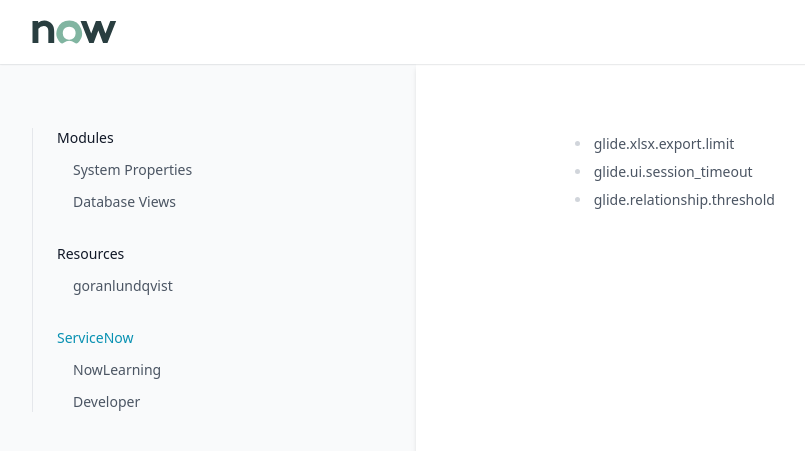
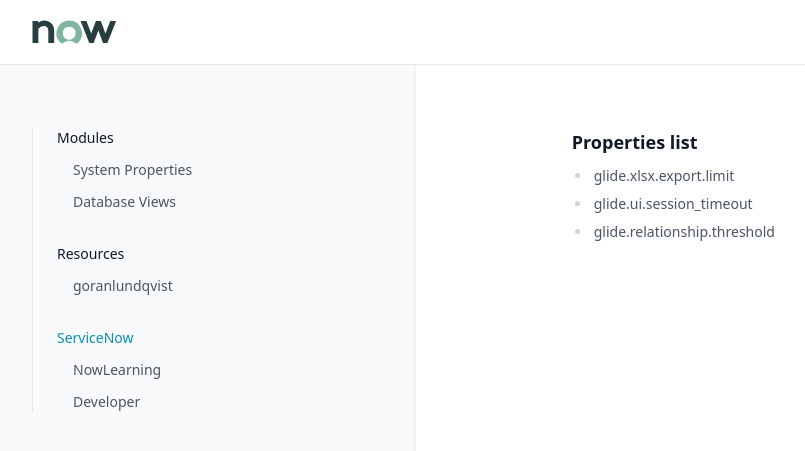
Before and after one commit to greglejeune/ebook, a Jekyll site: the page built from _servicenow/2021-10-01-sysproperties.md, in a window 1280 px wide. Shown: the top 451 px of the page, without its empty margins (0-805 px from the left). Built offline with Jekyll 4.4.1, drawn with Linux system fonts in a browser that asks for light colours.

Commit message:
Update 2021-10-01-sysproperties.md

```diff
--- a/_servicenow/2021-10-01-sysproperties.md
+++ b/_servicenow/2021-10-01-sysproperties.md
@@ -4,6 +4,8 @@ category: "module"
 title: "System Properties"
 ---
 
+<h3>Properties list</h3>
+
 <ul>
   <li>glide.xlsx.export.limit</li>
   <li>glide.ui.session_timeout</li>
```
